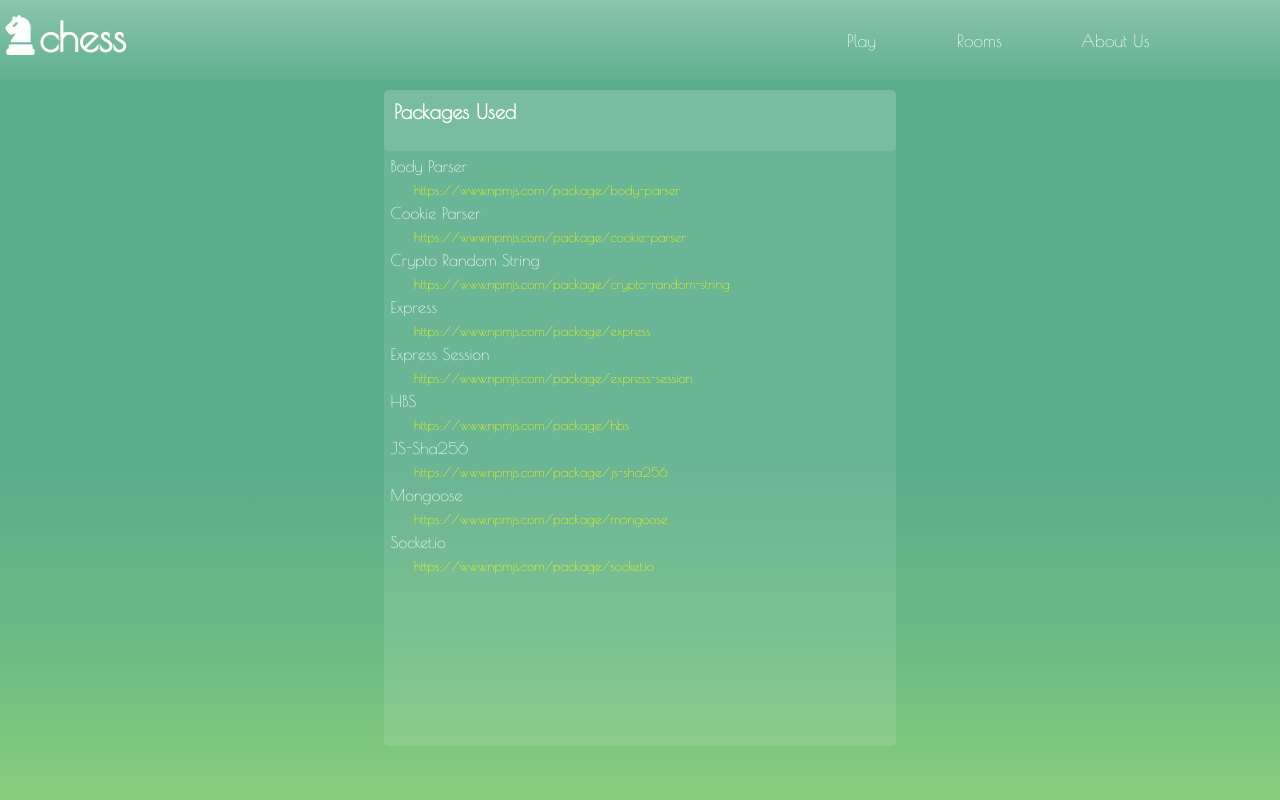
After one commit to RaeanneVillanueva/Chess, a Node server app: template views/aboutUs.hbs in a window 1280 px wide. The commit adds this page. Run offline with Node 20, Linux system fonts and the light colour scheme; the template is opened without the code that fills it, so the values that code supplies are empty; some libraries are stand-ins or nearby versions.

Commit message:
added about us

```diff
--- a/controllers/index.js
+++ b/controllers/index.js
@@ -10,7 +10,7 @@ router.get("/", function (req, res) {
     if (!req.session.username){
         res.render("index.hbs")
     }else{
-        res.render("home", {
+        res.render("aboutUs", {
             username: req.session.username
         })
     }
--- a/public/css/home.css
+++ b/public/css/aboutUs.css
@@ -19,17 +19,17 @@
     transform: scale(1.1);
   }
 
-a,span {
+a,span, li {
     text-decoration: none;
     color: white;
     font-family: poiret;
+    list-style: none;
 }
 
 body {
-    display: block;
     align-items: center;
-    justify-content: center;
-    margin: 0;
+    justify-items: center;
+    margin: 0 auto;
     background-color: #e7e1d4;
     background: linear-gradient(180deg, #58AC8A 57.1%, #6CBA84 80.13%, #A2E073 119.48%);
 }
@@ -84,23 +84,51 @@ div.nav {
     background: #58AC8A;
 }
 
-.welcome-msg {
-    font-family: poiret;
-    font-weight: lighter;
-    font-size: 30pt;
-    color: white;
-    margin: 20px;
-    /* margin-left: 240px; */
-    padding: 10px;
+.sources {
+    display: flex;
+    flex-direction: column;
+    margin: 10px auto;
+    background: rgba(255, 255, 255, 0.10);
+    width: 40%;
+    height: 82%;
+    border-radius: 5px;
+
 }
 
-div.main {
+.header {
+    background: rgba(255, 255, 255, 0.10);
+    width: 100%;
+    height: 10%;
+    border-radius: 5px;
     display: flex;
-    width: 80%;
-    height: 65%;
-    margin: 20px;
-    margin-left: 100px;
-    border-radius: 5px;
-    justify-content: center;
-    align-content: center;
+    top: 0px;
+    position: sticky
 }
+
+.label {
+    align-items: center;
+    padding: 10px;
+    font-size: 15pt;
+    font-weight: bold;
+}
+
+.package-list {
+    /* background-color: rgba(255, 255, 255, 0.10); */
+    width: 100%;
+    height: 98%;
+}
+
+li {
+    margin: 6.5px;
+    font-size: 12pt;
+}
+
+.links {
+    font-size: 10pt;
+    color: yellow;
+    margin-left: 30px;
+}
+
+.links:hover {
+    font-weight: bold;
+}
--- /dev/null
+++ b/views/aboutUs.hbs
@@ -0,0 +1,65 @@
+<html>
+
+    <head>
+        <script src="/libraries/jquery.js"></script>
+        <link rel="shortcut icon" type="image/png" href="/img/pagelogo.png">
+        <link rel="stylesheet" href="/css/aboutUs.css">
+        <link rel="stylesheet" href="/libraries/animate.css">
+
+        <title>Chess Game</title>
+    </head>
+
+    <body>
+
+        <div class="navbar">
+
+            <img src="/img/logo.png" width="40" height="40">
+            <span class="logoname">chess</span>
+            <div class= "nav">
+
+                {{!-- <a class="nav-a hvr-grow" href="">{{username}}</a> --}}
+                <a class="nav-a hvr-grow" href="/profile">{{username}}</a>
+                <a class="nav-a hvr-grow" href="/">About Us</a>
+                <a class="nav-a hvr-grow" href="/rooms">Rooms</a>
+                <a class="nav-a hvr-grow" href="play">Play</a>
+            </div>
+        </div>
+
+{{!-- <h1 class="welcome-msg">About Us</h1> --}}
+
+        <div class="sources">
+            <div class="header"><span class="label">Packages Used</span></div>
+            <div class="package-list">
+                <li>Body Parser</li>
+                <a class="links" href="https://www.npmjs.com/package/body-parser">https://www.npmjs.com/package/body-parser</a>
+
+                <li>Cookie Parser</li>
+                <a class="links" href="https://www.npmjs.com/package/cookie-parser">https://www.npmjs.com/package/cookie-parser</a>
+
+                <li>Crypto Random String</li>
+                <a class="links" href="https://www.npmjs.com/package/crypto-random-string">https://www.npmjs.com/package/crypto-random-string</a>
+
+                <li>Express</li>
+                <a class="links" href="https://www.npmjs.com/package/express">https://www.npmjs.com/package/express</a>
+
+                <li>Express Session</li>
+                <a class="links" href="https://www.npmjs.com/package/express-session">https://www.npmjs.com/package/express-session</a>
+
+                <li>HBS</li>
+                <a class="links" href="https://www.npmjs.com/package/hbs">https://www.npmjs.com/package/hbs</a>
+
+                <li>JS-Sha256</li>
+                <a class="links" href="https://www.npmjs.com/package/js-sha256">https://www.npmjs.com/package/js-sha256</a>
+
+                <li>Mongoose</li>
+                <a class="links" href="https://www.npmjs.com/package/mongoose">https://www.npmjs.com/package/mongoose</a>
+
+                <li>Socket.io</li>
+                <a class="links" href="https://www.npmjs.com/package/socket.io">https://www.npmjs.com/package/socket.io</a>
+            </div>
+        </div>
+
+
+    </body>
+
+</html>
```
Also changed, not shown: views/home.hbs (deleted, +0 -32 lines).
